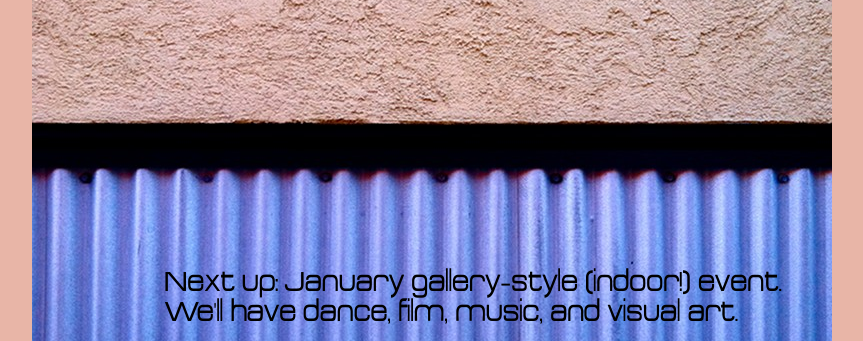
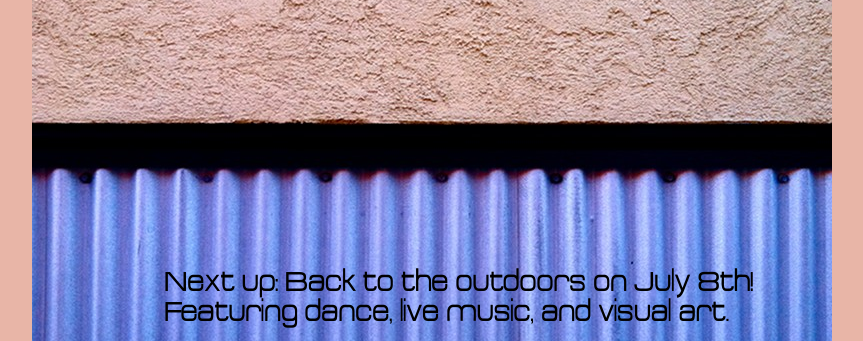
Before and after one commit to heynowdance/heynowdance.github.com, a plain HTML site: page index.html in a window 1280 px wide. Shown: the part 206-547 px from the top of the page, without its empty margins (208-1071 px from the left). Drawn offline with Linux system fonts and the light colour scheme.

Commit message:
Changing the front page text

```diff
--- a/index.html
+++ b/index.html
@@ -30,7 +30,7 @@
       </div>
 
       <div id="main_text" class="absolute">
-        <p><h2>Next up: January gallery-style (indoor!) event. We'll have dance, film, music, and visual art.</h2></p>
+        <p><h2>Next up: Back to the outdoors on July 8th! Featuring dance, live music, and visual art.</h2></p>
         <p><h2>Want to make something? E-mail us for more information!</h2></p>
       </div>
       <div id="contact_info" class="absolute">
```
